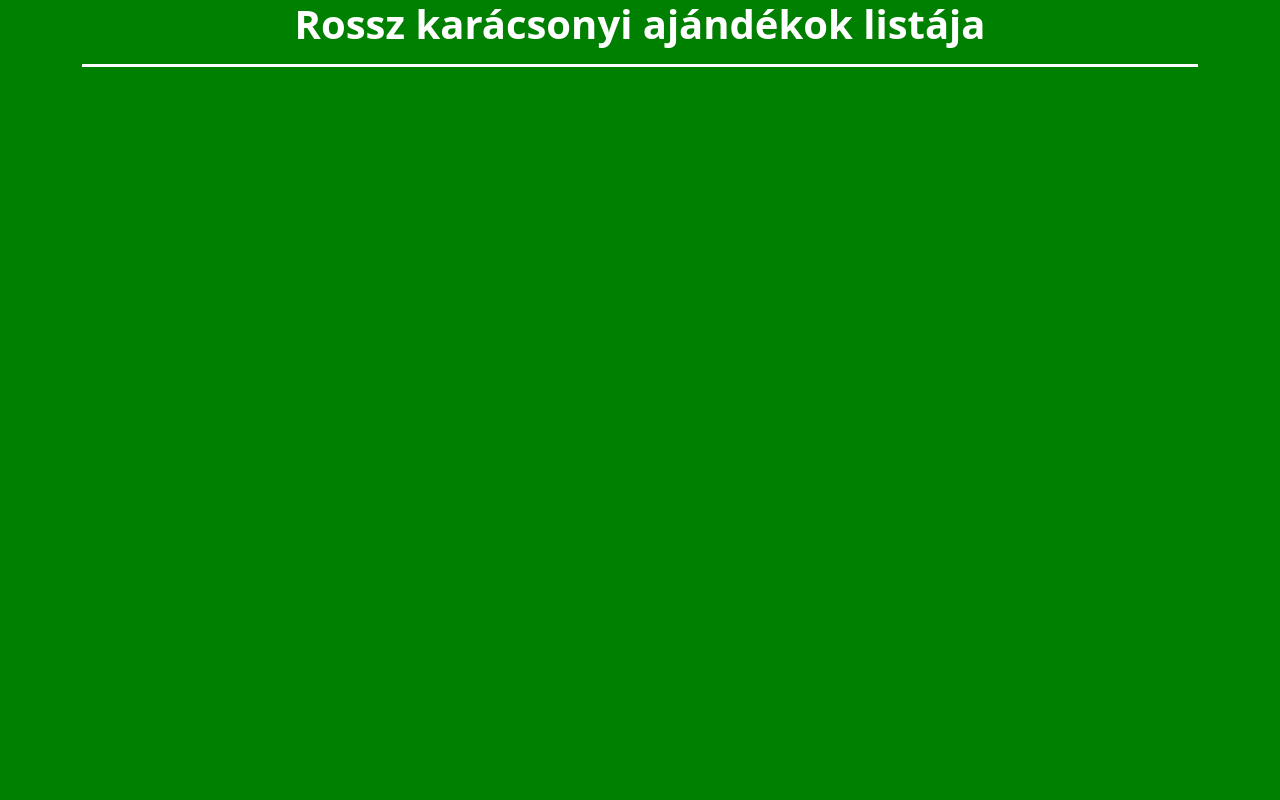
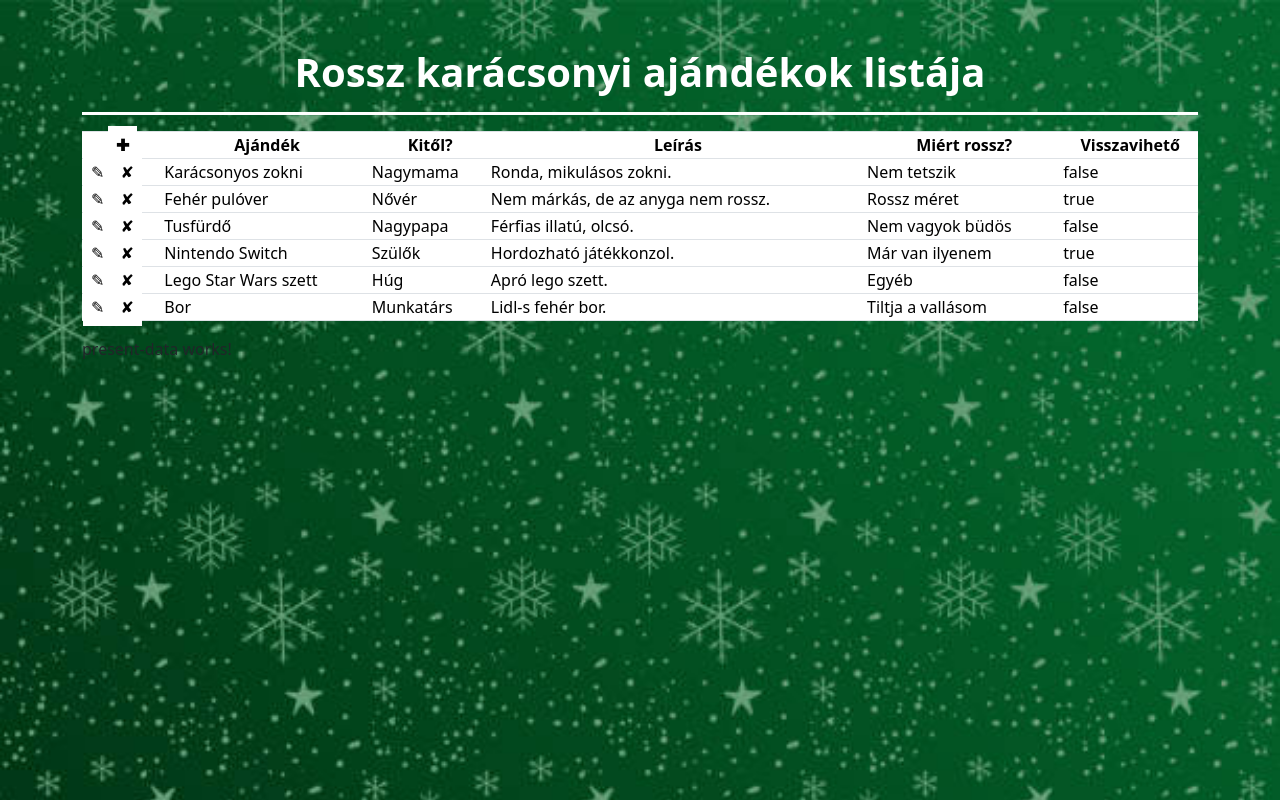
Before and after one commit to MeriLevente/BadChristmasCRUD, an Angular app: page / in a window 1280 px wide. Built offline with nearby package versions, Linux system fonts and the light colour scheme; data requests are answered from the project's data file.

Commit message:
adatok megjelenítése táblázatban

```diff
--- a/src/app/app.component.css
+++ b/src/app/app.component.css
@@ -10,3 +10,8 @@ hr{
     border-top: 3px solid white;
     opacity: 1;
 }
+
+table{
+    background-color: white;
+    color: black;
+}
--- a/src/app/app.component.html
+++ b/src/app/app.component.html
@@ -1,4 +1,32 @@
 <div class="container">
-  <h1>Rossz karácsonyi ajándékok listája</h1>
+  <h1 class="mt-5">Rossz karácsonyi ajándékok listája</h1>
   <hr>
+
+  <table class="table table-hover table-bordered">
+    <tr class="text-center">
+      <th>
+        <span (click)="new()">&#10010;</span>
+      </th>
+      <th>Ajándék</th>
+      <th>Kitől?</th>
+      <th>Leírás</th>
+      <th>Miért rossz?</th>
+      <th>Visszavihető</th>
+    </tr>
+    @for (present of presents; track $index) {
+    <tr>
+      <td>
+        <span (click)="modify(present)">&#9998;</span>
+        <span (click)="delete(present)">&#10008;</span>
+      </td>
+      <td>{{ present.name }}</td>
+      <td>{{ present.giver }}</td>
+      <td>{{ present.description }}</td>
+      <td>{{ present.reasoning }}</td>
+      <td>{{ present.canBeReturned }}</td>
+    </tr>
+    }
+  </table>
+
+  <app-present-data></app-present-data>
 </div>
--- a/src/app/app.component.ts
+++ b/src/app/app.component.ts
@@ -1,4 +1,6 @@
 import { Component } from '@angular/core';
+import { PresentModel } from './models/PresentModel';
+import { DataService } from './services/data.service';
 
 @Component({
   selector: 'app-root',
@@ -7,4 +9,31 @@ import { Component } from '@angular/core';
 })
 export class AppComponent {
   title = 'BadChristmasCRUD';
+  presents: PresentModel[] = []
+  modifiedPres: PresentModel | undefined = undefined
+  newPres: PresentModel | undefined = undefined
+
+  constructor(private dataService: DataService){
+  }
+
+  ngOnInit(){
+    this.dataService.getPresent().subscribe({
+      next: (data: PresentModel[]) => {
+        this.presents = data
+      },
+      error: (err) => console.log(err)
+    })
+  }
+
+  new(){
+
+  }
+
+  modify(present: PresentModel){
+
+  }
+
+  delete(present: PresentModel){
+
+  }
 }
--- a/src/app/app.module.ts
+++ b/src/app/app.module.ts
@@ -3,16 +3,21 @@ import { BrowserModule } from '@angular/platform-browser';
 
 import { AppRoutingModule } from './app-routing.module';
 import { AppComponent } from './app.component';
+import { PresentDataComponent } from './present-data/present-data.component';
+import { provideHttpClient, withFetch } from '@angular/common/http';
 
 @NgModule({
   declarations: [
-    AppComponent
+    AppComponent,
+    PresentDataComponent
   ],
   imports: [
     BrowserModule,
     AppRoutingModule
   ],
-  providers: [],
+  providers: [
+    provideHttpClient(withFetch())
+  ],
   bootstrap: [AppComponent]
 })
 export class AppModule { }
--- /dev/null
+++ b/src/app/present-data/present-data.component.html
@@ -0,0 +1 @@
+<p>present-data works!</p>
--- a/src/app/services/data.service.ts
+++ b/src/app/services/data.service.ts
@@ -1,4 +1,7 @@
+import { HttpClient } from '@angular/common/http';
 import { Injectable } from '@angular/core';
+import { Observable } from 'rxjs';
+import { PresentModel } from '../models/PresentModel';
 
 @Injectable({
   providedIn: 'root'
@@ -6,7 +9,11 @@ import { Injectable } from '@angular/core';
 export class DataService {
   url = "http://localhost:3000/badpresents"
 
-  constructor() {
+  constructor(private http: HttpClient) {
 
   }
+
+  getPresent(): Observable<PresentModel[]> {
+    return this.http.get<PresentModel[]>(this.url)
+  }
 }
--- a/src/styles.css
+++ b/src/styles.css
@@ -1,4 +1,5 @@
 /* You can add global styles to this file, and also import other style files */
 body{
-    background-color: green;
+    background: url('../public/greenbg.jpg');
+    background-size: cover;
 }
```
Also changed, not shown: src/app/present-data/present-data.component.ts (added, +10 -0 lines), public/greenbg.jpg (added), src/app/present-data/present-data.component.css (added).
